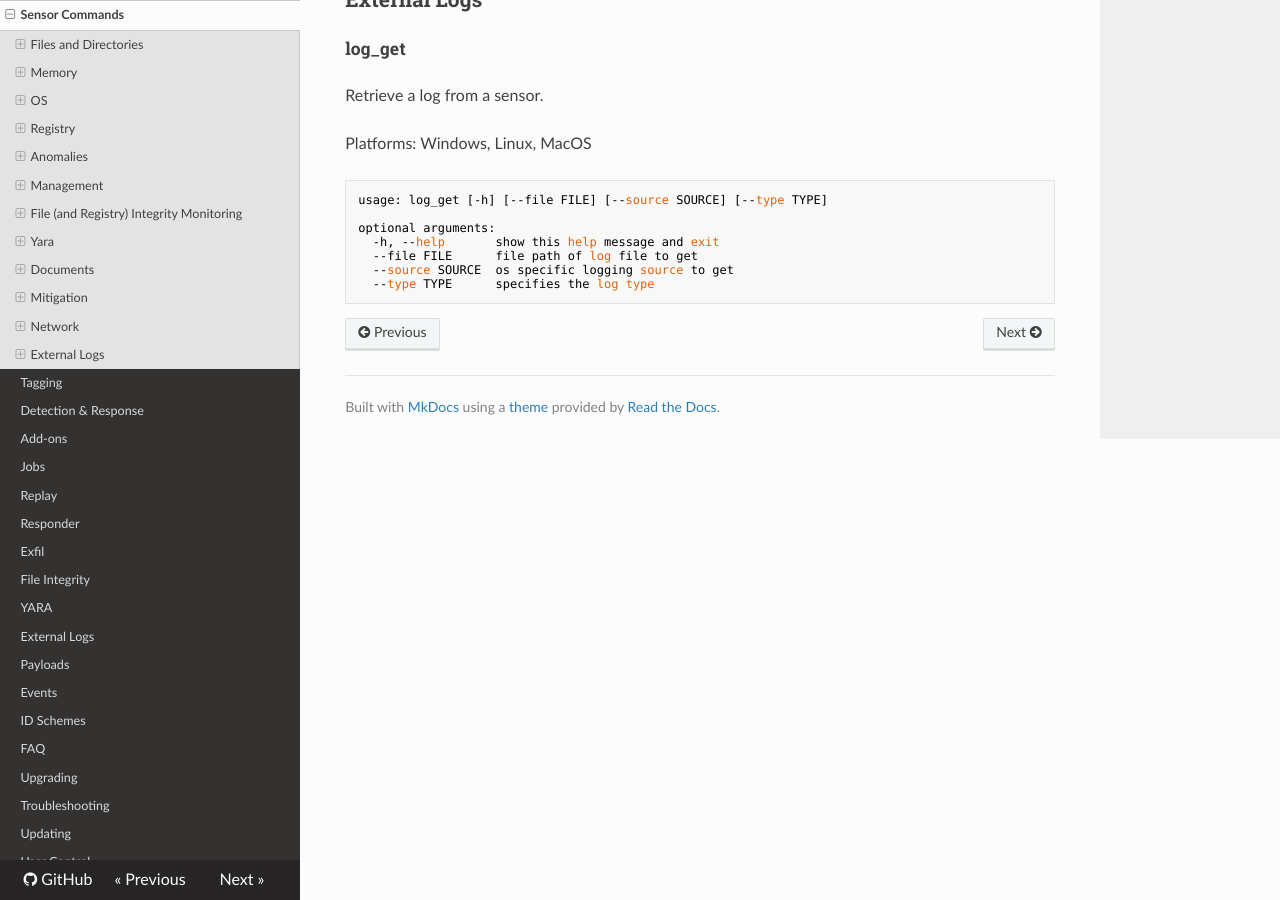
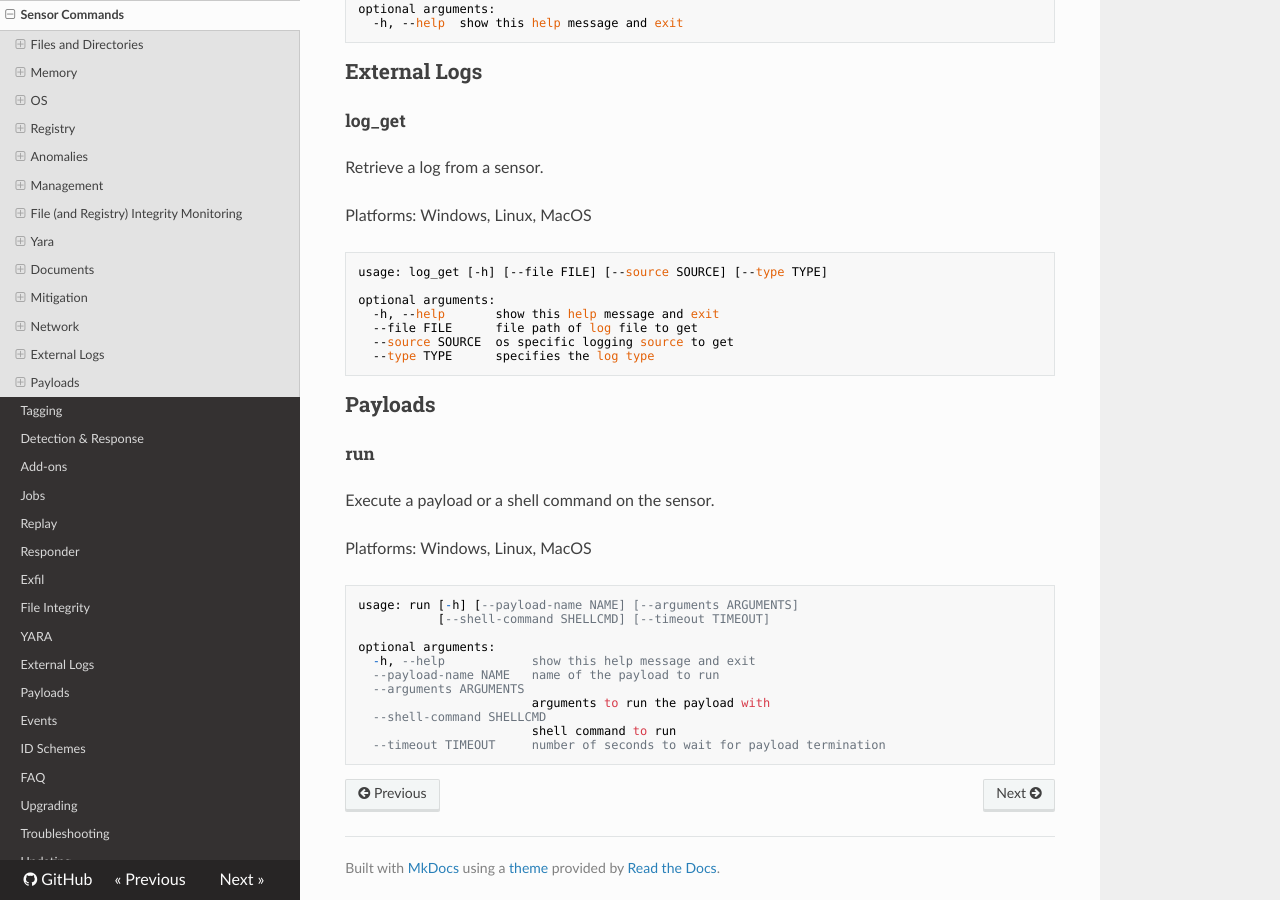
Before and after one commit to refractionPOINT/lce_doc, an MkDocs documentation site: the page built from docs/sensor_commands.md, in a window 1280 px wide and 900 px high, scrolled down 15331 px. Built offline with MkDocs 1.6.1, drawn with Linux system fonts in a browser that asks for light colours; nearby versions of some CDN libraries; old or Windows-style settings are respelled for this version of MkDocs.

Commit message:
Adding doc on run command.

````diff
--- a/docs/sensor_commands.md
+++ b/docs/sensor_commands.md
@@ -721,3 +721,24 @@ optional arguments:
   --source SOURCE  os specific logging source to get
   --type TYPE      specifies the log type
 ```
+
+## Payloads
+
+### run
+Execute a payload or a shell command on the sensor.
+
+Platforms: Windows, Linux, MacOS
+
+```
+usage: run [-h] [--payload-name NAME] [--arguments ARGUMENTS]
+           [--shell-command SHELLCMD] [--timeout TIMEOUT]
+
+optional arguments:
+  -h, --help            show this help message and exit
+  --payload-name NAME   name of the payload to run
+  --arguments ARGUMENTS
+                        arguments to run the payload with
+  --shell-command SHELLCMD
+                        shell command to run
+  --timeout TIMEOUT     number of seconds to wait for payload termination
+```
````
